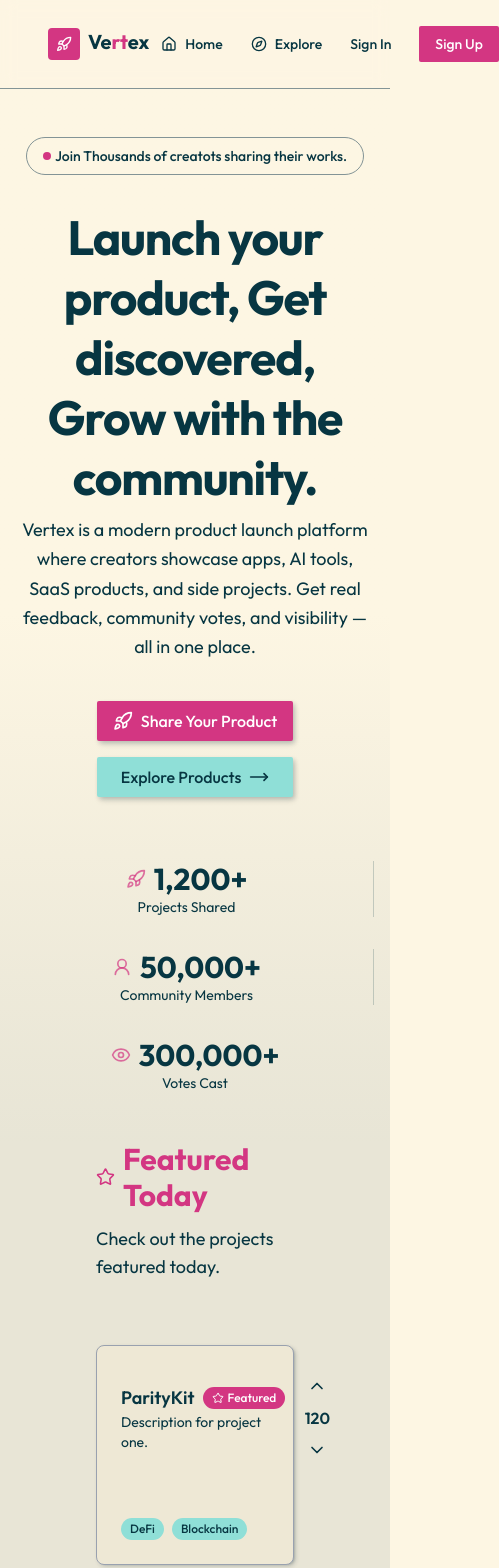
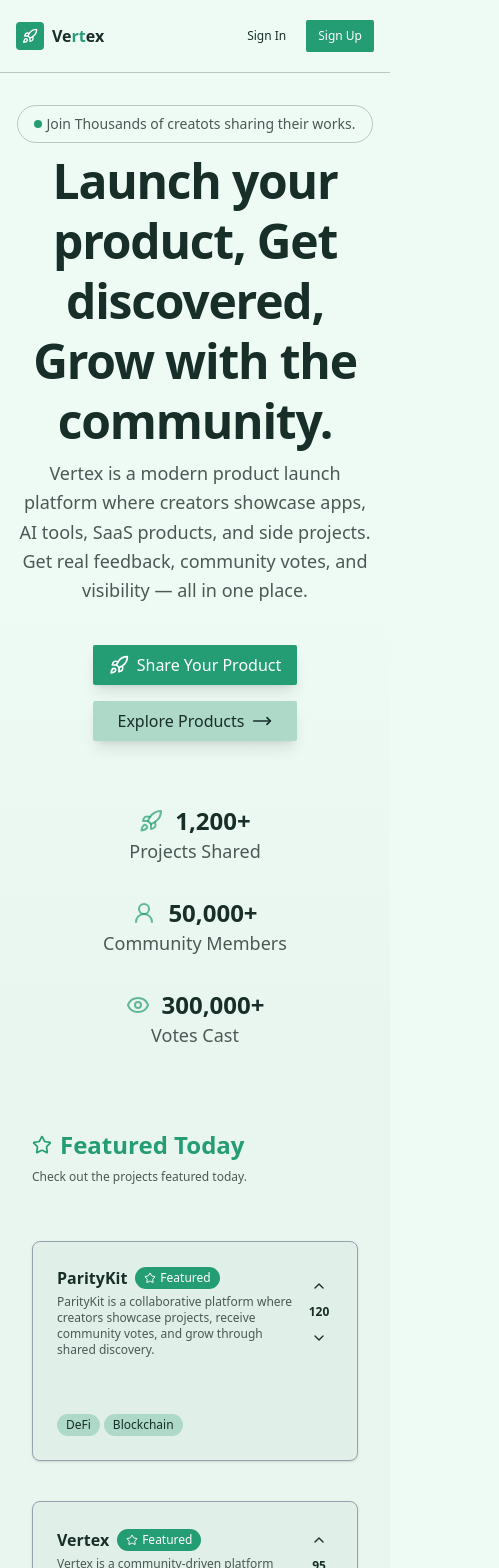
Before and after one commit to bijaya-dev07/Vertex, a Next.js app in the folder vertex/: page / in a window 390 px wide. Shown: the top 1568 px of the page, 499 px wide, since content can reach past the window. Built offline with nearby package versions, Linux system fonts and the light colour scheme.

Commit message:
feat: enhance styling and layout across components; update theme tokens and improve responsiveness

```diff
--- a/vertex/app/globals.css
+++ b/vertex/app/globals.css
@@ -3,11 +3,15 @@
 
 @custom-variant dark (&:is(.dark *));
 
+/* ===========================
+   THEME TOKENS
+=========================== */
 @theme inline {
   --color-background: var(--background);
   --color-foreground: var(--foreground);
   --font-sans: var(--font-geist-sans);
   --font-mono: var(--font-geist-mono);
+
   --color-sidebar-ring: var(--sidebar-ring);
   --color-sidebar-border: var(--sidebar-border);
   --color-sidebar-accent-foreground: var(--sidebar-accent-foreground);
@@ -16,11 +20,13 @@
   --color-sidebar-primary: var(--sidebar-primary);
   --color-sidebar-foreground: var(--sidebar-foreground);
   --color-sidebar: var(--sidebar);
+
+  --color-chart-1: var(--chart-1);
+  --color-chart-2: var(--chart-2);
+  --color-chart-3: var(--chart-3);
+  --color-chart-4: var(--chart-4);
   --color-chart-5: var(--chart-5);
-  --color-chart-4: var(--chart-4);
-  --color-chart-3: var(--chart-3);
-  --color-chart-2: var(--chart-2);
-  --color-chart-1: var(--chart-1);
+
   --color-ring: var(--ring);
   --color-input: var(--input);
   --color-border: var(--border);
@@ -37,183 +43,79 @@
   --color-popover: var(--popover);
   --color-card-foreground: var(--card-foreground);
   --color-card: var(--card);
+
   --radius-sm: calc(var(--radius) - 4px);
   --radius-md: calc(var(--radius) - 2px);
   --radius-lg: var(--radius);
   --radius-xl: calc(var(--radius) + 4px);
 }
 
+/* ===========================
+   LIGHT MODE – MINT GREEN
+=========================== */
 :root {
-  --background: oklch(0.9735 0.0261 90.0953);
-  --foreground: oklch(0.3092 0.0518 219.6516);
-  --card: oklch(0.9306 0.026 92.402);
-  --card-foreground: oklch(0.3092 0.0518 219.6516);
-  --popover: oklch(0.9306 0.026 92.402);
-  --popover-foreground: oklch(0.3092 0.0518 219.6516);
-  --primary: oklch(0.5924 0.2025 355.8943);
+  --background: oklch(0.975 0.015 165);
+  --foreground: oklch(0.28 0.03 175);
+
+  --card: oklch(0.94 0.02 165);
+  --card-foreground: oklch(0.28 0.03 175);
+
+  --popover: oklch(0.94 0.02 165);
+  --popover-foreground: oklch(0.28 0.03 175);
+
+  --primary: oklch(0.62 0.12 165);
   --primary-foreground: oklch(1 0 0);
-  --secondary: oklch(0.85 0.08 187.384);
-  --secondary-foreground: oklch(0.3092 0.0518 219.6516);
-  --muted: oklch(0.6979 0.0159 196.794);
-  --muted-foreground: oklch(0.3092 0.0518 219.6516);
-  --accent: oklch(0.85 0.12 350);
-  --accent-foreground: oklch(0.3092 0.0518 219.6516);
-  --destructive: oklch(0.5863 0.2064 27.1172);
+
+  --secondary: oklch(0.85 0.05 170);
+  --secondary-foreground: oklch(0.28 0.03 175);
+
+  --muted: oklch(0.9 0.02 165);
+  --muted-foreground: oklch(0.45 0.02 175);
+
+  --accent: oklch(0.7 0.1 165);
+  --accent-foreground: oklch(0.2 0.03 175);
+
+  --destructive: oklch(0.6 0.18 30);
   --destructive-foreground: oklch(1 0 0);
-  --border: oklch(0.6537 0.0197 205.2618);
-  --input: oklch(0.6537 0.0197 205.2618);
-  --ring: oklch(0.5924 0.2025 355.8943);
-  --chart-1: oklch(0.6149 0.1394 244.9273);
-  --chart-2: oklch(0.6437 0.1019 187.384);
-  --chart-3: oklch(0.5924 0.2025 355.8943);
-  --chart-4: oklch(0.5808 0.1732 39.5003);
-  --chart-5: oklch(0.5863 0.2064 27.1172);
-  --sidebar: oklch(0.9735 0.0261 90.0953);
-  --sidebar-foreground: oklch(0.3092 0.0518 219.6516);
-  --sidebar-primary: oklch(0.5924 0.2025 355.8943);
+
+  --border: oklch(0.82 0.02 165);
+  --input: oklch(0.82 0.02 165);
+  --ring: oklch(0.62 0.12 165);
+
+  --chart-1: oklch(0.62 0.12 165);
+  --chart-2: oklch(0.68 0.09 175);
+  --chart-3: oklch(0.55 0.08 160);
+  --chart-4: oklch(0.75 0.06 170);
+  --chart-5: oklch(0.5 0.1 155);
+
+  --sidebar: oklch(0.97 0.015 165);
+  --sidebar-foreground: oklch(0.28 0.03 175);
+  --sidebar-primary: oklch(0.62 0.12 165);
   --sidebar-primary-foreground: oklch(1 0 0);
-  --sidebar-accent: oklch(0.6437 0.1019 187.384);
-  --sidebar-accent-foreground: oklch(1 0 0);
-  --sidebar-border: oklch(0.6537 0.0197 205.2618);
-  --sidebar-ring: oklch(0.5924 0.2025 355.8943);
+  --sidebar-accent: oklch(0.85 0.05 170);
+  --sidebar-accent-foreground: oklch(0.2 0.03 175);
+  --sidebar-border: oklch(0.82 0.02 165);
+  --sidebar-ring: oklch(0.62 0.12 165);
+
   --font-sans: Outfit, sans-serif;
   --font-serif: ui-serif, Georgia, Cambria, "Times New Roman", Times, serif;
   --font-mono: Space Mono, monospace;
+
   --radius: 0.25rem;
-  --shadow-x: 2px;
-  --shadow-y: 2px;
-  --shadow-blur: 4px;
-  --shadow-spread: 0px;
-  --shadow-opacity: 0.15;
-  --shadow-color: hsl(196 83% 10%);
-  --shadow-2xs: 2px 2px 4px 0px hsl(196 83% 10% / 0.07);
-  --shadow-xs: 2px 2px 4px 0px hsl(196 83% 10% / 0.07);
-  --shadow-sm: 2px 2px 4px 0px hsl(196 83% 10% / 0.15),
-    2px 1px 2px -1px hsl(196 83% 10% / 0.15);
-  --shadow: 2px 2px 4px 0px hsl(196 83% 10% / 0.15),
-    2px 1px 2px -1px hsl(196 83% 10% / 0.15);
-  --shadow-md: 2px 2px 4px 0px hsl(196 83% 10% / 0.15),
-    2px 2px 4px -1px hsl(196 83% 10% / 0.15);
-  --shadow-lg: 2px 2px 4px 0px hsl(196 83% 10% / 0.15),
-    2px 4px 6px -1px hsl(196 83% 10% / 0.15);
-  --shadow-xl: 2px 2px 4px 0px hsl(196 83% 10% / 0.15),
-    2px 8px 10px -1px hsl(196 83% 10% / 0.15);
-  --shadow-2xl: 2px 2px 4px 0px hsl(196 83% 10% / 0.38);
-  --tracking-normal: 0em;
-  --spacing: 0.25rem;
+
+  --shadow-color: hsl(170 60% 15%);
+  --shadow-2xs: 0 1px 2px hsl(170 60% 15% / 0.05);
+  --shadow-xs: 0 2px 4px hsl(170 60% 15% / 0.06);
+  --shadow-sm: 0 4px 8px hsl(170 60% 15% / 0.08);
+  --shadow: 0 6px 12px hsl(170 60% 15% / 0.1);
+  --shadow-md: 0 10px 20px hsl(170 60% 15% / 0.12);
+  --shadow-lg: 0 15px 30px hsl(170 60% 15% / 0.14);
+  --shadow-xl: 0 25px 40px hsl(170 60% 15% / 0.18);
+  --shadow-2xl: 0 40px 60px hsl(170 60% 15% / 0.25);
 }
-
-.dark {
-  --background: oklch(0.2673 0.0486 219.8169);
-  --foreground: oklch(0.6979 0.0159 196.794);
-  --card: oklch(0.3092 0.0518 219.6516);
-  --card-foreground: oklch(0.6979 0.0159 196.794);
-  --popover: oklch(0.3092 0.0518 219.6516);
-  --popover-foreground: oklch(0.6979 0.0159 196.794);
-  --primary: oklch(0.5924 0.2025 355.8943);
-  --primary-foreground: oklch(1 0 0);
-  --secondary: oklch(0.4 0.08 187.384);
-  --secondary-foreground: oklch(0.9 0 0);
-  --muted: oklch(0.523 0.0283 219.1365);
-  --muted-foreground: oklch(0.6979 0.0159 196.794);
-  --accent: oklch(0.4 0.12 350);
-  --accent-foreground: oklch(0.9 0 0);
-  --destructive: oklch(0.5863 0.2064 27.1172);
-  --destructive-foreground: oklch(1 0 0);
-  --border: oklch(0.523 0.0283 219.1365);
-  --input: oklch(0.523 0.0283 219.1365);
-  --ring: oklch(0.5924 0.2025 355.8943);
-  --chart-1: oklch(0.6149 0.1394 244.9273);
-  --chart-2: oklch(0.6437 0.1019 187.384);
-  --chart-3: oklch(0.5924 0.2025 355.8943);
-  --chart-4: oklch(0.5808 0.1732 39.5003);
-  --chart-5: oklch(0.5863 0.2064 27.1172);
-  --sidebar: oklch(0.2673 0.0486 219.8169);
-  --sidebar-foreground: oklch(0.6979 0.0159 196.794);
-  --sidebar-primary: oklch(0.5924 0.2025 355.8943);
-  --sidebar-primary-foreground: oklch(1 0 0);
-  --sidebar-accent: oklch(0.6437 0.1019 187.384);
-  --sidebar-accent-foreground: oklch(1 0 0);
-  --sidebar-border: oklch(0.523 0.0283 219.1365);
-  --sidebar-ring: oklch(0.5924 0.2025 355.8943);
-  --font-sans: Outfit, sans-serif;
-  --font-serif: ui-serif, Georgia, Cambria, "Times New Roman", Times, serif;
-  --font-mono: Space Mono, monospace;
-  --radius: 0.25rem;
-  --shadow-x: 2px;
-  --shadow-y: 2px;
-  --shadow-blur: 4px;
-  --shadow-spread: 0px;
-  --shadow-opacity: 0.15;
-  --shadow-color: hsl(196 83% 10%);
-  --shadow-2xs: 2px 2px 4px 0px hsl(196 83% 10% / 0.07);
-  --shadow-xs: 2px 2px 4px 0px hsl(196 83% 10% / 0.07);
-  --shadow-sm: 2px 2px 4px 0px hsl(196 83% 10% / 0.15),
-    2px 1px 2px -1px hsl(196 83% 10% / 0.15);
-  --shadow: 2px 2px 4px 0px hsl(196 83% 10% / 0.15),
-    2px 1px 2px -1px hsl(196 83% 10% / 0.15);
-  --shadow-md: 2px 2px 4px 0px hsl(196 83% 10% / 0.15),
-    2px 2px 4px -1px hsl(196 83% 10% / 0.15);
-  --shadow-lg: 2px 2px 4px 0px hsl(196 83% 10% / 0.15),
-    2px 4px 6px -1px hsl(196 83% 10% / 0.15);
-  --shadow-xl: 2px 2px 4px 0px hsl(196 83% 10% / 0.15),
-    2px 8px 10px -1px hsl(196 83% 10% / 0.15);
-  --shadow-2xl: 2px 2px 4px 0px hsl(196 83% 10% / 0.38);
-}
-
-@theme inline {
-  --color-background: var(--background);
-  --color-foreground: var(--foreground);
-  --color-card: var(--card);
-  --color-card-foreground: var(--card-foreground);
-  --color-popover: var(--popover);
-  --color-popover-foreground: var(--popover-foreground);
-  --color-primary: var(--primary);
-  --color-primary-foreground: var(--primary-foreground);
-  --color-secondary: var(--secondary);
-  --color-secondary-foreground: var(--secondary-foreground);
-  --color-muted: var(--muted);
-  --color-muted-foreground: var(--muted-foreground);
-  --color-accent: var(--accent);
-  --color-accent-foreground: var(--accent-foreground);
-  --color-destructive: var(--destructive);
-  --color-destructive-foreground: var(--destructive-foreground);
-  --color-border: var(--border);
-  --color-input: var(--input);
-  --color-ring: var(--ring);
-  --color-chart-1: var(--chart-1);
-  --color-chart-2: var(--chart-2);
-  --color-chart-3: var(--chart-3);
-  --color-chart-4: var(--chart-4);
-  --color-chart-5: var(--chart-5);
-  --color-sidebar: var(--sidebar);
-  --color-sidebar-foreground: var(--sidebar-foreground);
-  --color-sidebar-primary: var(--sidebar-primary);
-  --color-sidebar-primary-foreground: var(--sidebar-primary-foreground);
-  --color-sidebar-accent: var(--sidebar-accent);
-  --color-sidebar-accent-foreground: var(--sidebar-accent-foreground);
-  --color-sidebar-border: var(--sidebar-border);
-  --color-sidebar-ring: var(--sidebar-ring);
-
-  --font-sans: var(--font-sans);
-  --font-mono: var(--font-mono);
-  --font-serif: var(--font-serif);
-
-  --radius-sm: calc(var(--radius) - 4px);
-  --radius-md: calc(var(--radius) - 2px);
-  --radius-lg: var(--radius);
-  --radius-xl: calc(var(--radius) + 4px);
-
-  --shadow-2xs: var(--shadow-2xs);
-  --shadow-xs: var(--shadow-xs);
-  --shadow-sm: var(--shadow-sm);
-  --shadow: var(--shadow);
-  --shadow-md: var(--shadow-md);
-  --shadow-lg: var(--shadow-lg);
-  --shadow-xl: var(--shadow-xl);
-  --shadow-2xl: var(--shadow-2xl);
-}
-
+/* ===========================
+   BASE STYLES
+=========================== */
 @layer base {
   * {
     @apply border-border outline-ring/50 p-0 m-0;
@@ -223,36 +125,34 @@
   }
 }
 
+/* ===========================
+   COMPONENT UTILITIES
+=========================== */
 @layer components {
   .grid-wrapper {
-    @apply grid grid-cols-1 md:grid-cols-2 lg:grid-cols-3 gap-6;
+    @apply grid grid-cols-1 md:grid-cols-2 lg:px-8 lg:grid-cols-3 gap-6;
   }
 
   .wrapper {
     @apply container mx-auto px-4 sm:px-6 lg:px-8;
   }
 
-  /* Card hover effect - used across product cards */
   .card-hover {
-    @apply hover:shadow-md hover:scale-105 transition-all duration-300 ease-in-out;
+    @apply hover:shadow-md hover:scale-101 transition-all duration-200 ease-in-out;
   }
 
-  /* Empty state styling - used when no data is available */
   .empty-state {
     @apply border rounded-lg p-12 text-center;
   }
 
-  /* Status badge card - used in stats displays */
   .status-badge-card {
     @apply border rounded-lg p-6 transition-all hover:shadow-md;
   }
 
-  /* Product meta info styling - used for displaying metadata */
   .meta-info {
     @apply flex flex-wrap items-center gap-x-4 gap-y-2 text-sm text-muted-foreground;
   }
 
-  /* Section header with count */
   .section-header-with-count {
     @apply flex items-center justify-between mb-6;
   }
--- a/vertex/components/common/empty-state.tsx
+++ b/vertex/components/common/empty-state.tsx
@@ -7,10 +7,10 @@ export default function EmptyState({
   icon: LucideIcon;
 }) {
   return (
-    <div className="empty-state flex flex-col items-center justify-center">
-      {Icon && <Icon className="size-12 text-muted-foreground/50 mb-6" />}
+    <div className="empty-state flex flex-col items-center justify-center max-w-7xl mx-auto">
+      {Icon && <Icon className="size-8 sm:size-10 lg:size-12 text-muted-foreground/50 mb-4 sm:mb-6" />}
 
-      <p className="text-xl font-medium">{message}</p>
+      <p className="text-base sm:text-lg lg:text-xl font-medium text-center">{message}</p>
     </div>
   );
 }
--- a/vertex/components/common/header.tsx
+++ b/vertex/components/common/header.tsx
@@ -4,11 +4,11 @@ import { Button } from "../ui/button";
 
 const Logo = () => {
   return (
-    <Link href="/" className="flex iterm-center gap-2 group">
-      <div className="size-8 rounded-lg bg-primary flex items-center justify-center">
-        <RocketIcon className="size-4 text-primary-foreground" />
+    <Link href="/" className="flex items-center gap-2 group">
+      <div className="size-7 sm:size-8 rounded-lg bg-primary flex items-center justify-center">
+        <RocketIcon className="size-4 sm:size-4 text-primary-foreground" />
       </div>
-      <span className="text-xl font-bold">
+      <span className="text-base sm:text-xl font-bold">
         Ve<span className="text-primary">rt</span>ex
       </span>
     </Link>
@@ -18,42 +18,42 @@ const Logo = () => {
 export default function Header() {
   const isSingedIn = false; // TODO: Replace with actual authentication logic
   return (
-    <header className="py-3 border-b sticky top-0 z-50 bg-background/95 backdrop-blur supports-backdrop-filter:bg-background/60">
-      <div className="wrapper px-12">
-        <div className="flex h-16 items-center justify-between">
+    <header className="py-2 sm:py-3 border-b sticky top-0 z-50 bg-background/95 backdrop-blur supports-backdrop-filter:bg-background/60">
+      <div className="wrapper px-4 sm:px-6 lg:px-8">
+        <div className="flex h-14 sm:h-16 items-center justify-between">
           <Logo />
-          <nav className="flex items-center gap-1">
+          <nav className="hidden sm:flex items-center gap-5">
             <Link
               href="/"
-              className="flex items-center gap-2 px-3 py-3 text-sm font-medium text-muted-foreground hover:text-foreground transition-colors hover:bg-muted/10"
+              className="flex items-center gap-2 px-2 sm:px-3 py-2 text-xs sm:text-sm font-medium text-muted-foreground hover:text-foreground transition-colors hover:bg-muted/10 rounded-md"
             >
               <HomeIcon className="size-4" />
-              Home
+              <span className="hidden sm:inline">Home</span>
             </Link>
             <Link
               href="/"
-              className="flex items-center gap-2 px-3 py-3 text-sm font-medium text-muted-foreground hover:text-foreground transition-colors hover:bg-muted/10"
+              className="flex items-center gap-2 px-2 sm:px-3 py-2 text-xs sm:text-sm font-medium text-muted-foreground hover:text-foreground transition-colors hover:bg-muted/10 rounded-md"
             >
               <CompassIcon className="size-4" />
-              Explore
+              <span className="hidden sm:inline">Explore</span>
             </Link>
           </nav>
-          <div className="flex items-center gap-3">
+          <div className="flex items-center gap-2 sm:gap-3">
             {isSingedIn ? (
               <>
                 {" "}
-                <Button asChild>
+                <Button asChild className="text-xs sm:text-sm" size="sm">
                   <Link href="/submit">Submit Product</Link>
                 </Button>
                 {/* Clerk Profile */}
-                <Button variant="ghost">
+                <Button variant="ghost" size="sm">
                   <UserIcon className="size-4" />
                 </Button>
               </>
             ) : (
               <>
-                <Button variant="ghost">Sign In</Button>
-                <Button>Sign Up</Button>
+                <Button variant="ghost" className="text-xs sm:text-sm" size="sm">Sign In</Button>
+                <Button className="text-xs sm:text-sm" size="sm">Sign Up</Button>
               </>
             )}
           </div>
--- a/vertex/components/common/section-header.tsx
+++ b/vertex/components/common/section-header.tsx
@@ -10,12 +10,12 @@ export default function SectionHeader({
   description: string;
 }) {
   return (
-    <div className="mb-8">
-      <div className="items-center flex gap-2 mb-3">
-        <Icon className="size-6 text-primary" />
-        <h2 className="text-3xl text-primary font-bold">{title}</h2>
+    <div className="mb-6 sm:mb-8">
+      <div className="items-center flex gap-2 sm:gap-3 mb-2 sm:mb-3">
+        <Icon className="size-5 sm:size-6 lg:size-7 text-primary" />
+        <h2 className="text-2xl sm:text-3xl lg:text-4xl text-primary font-bold">{title}</h2>
       </div>
-      <p className="text-muted-foreground text-lg">{description}</p>
+      <p className="text-xs sm:text-sm lg:text-base text-muted-foreground">{description}</p>
     </div>
   );
 }
--- a/vertex/components/products/product-cards.tsx
+++ b/vertex/components/products/product-cards.tsx
@@ -23,22 +23,22 @@ export default function ProductCard({ product }: { product: product }) {
   const hasVoted = false; // Replace with actual voting
   return (
     <Link href={`/products/${product.id}`}>
-      <Card className="group card-hover hover:bg-primary-foreground/10 border-solid border-gray-400 min-h-55 mb-20">
+      <Card className="group card-hover hover:bg-primary-foreground/10 border-solid border-gray-400 min-h-55 mb-4 sm:mb-6 lg:mb-8">
         <CardHeader className="flex-1">
-          <div className="flex items-center gap-4">
+          <div className="flex items-center gap-2 sm:gap-4">
             <div className="flex-1 min-w-0">
-              <div className="flex items-center gap-2">
-                <CardTitle className="text-lg group-hover:text-primary transition-colors">
+              <div className="flex items-center gap-2 flex-wrap">
+                <CardTitle className="text-base sm:text-lg group-hover:text-primary transition-colors">
                   {product.name}
                 </CardTitle>
                 {product.isFeatuered && (
                   <Badge className=" gap-1 bg-primary text-primary-foreground ">
-                    <StarIcon className="size-4" />
+                    <StarIcon className="size-3 sm:size-4" />
                     Featured
                   </Badge>
                 )}
               </div>
-              <CardDescription>{product.description}</CardDescription>
+              <CardDescription className="text-xs sm:text-sm mt-1">{product.description}</CardDescription>
             </div>
 
             {/* voting buttons */}
@@ -46,27 +46,27 @@ export default function ProductCard({ product }: { product: product }) {
               <Button
                 variant="ghost"
                 size="icon-sm"
-                className={`h-8 w-8 hover:bg-primary/20 ${hasVoted ? "text-primary" : "text-foreground"}`}
+                className={`h-7 w-7 sm:h-8 sm:w-8 hover:bg-primary/20 ${hasVoted ? "text-primary" : "text-foreground"}`}
               >
-                <ChevronUpIcon className="size-5" />
+                <ChevronUpIcon className="size-4 sm:size-5" />
               </Button>
-              <span className="font-sm font-semibold transition-colors text-foreground">
+              <span className="text-xs sm:text-sm font-semibold transition-colors text-foreground">
                 {product.votes}
               </span>
               <Button
                 variant="ghost"
                 size="icon-sm"
-                className={`h-8 w-8 hover:bg-primary/20 ${hasVoted ? "text-primary" : "text-foreground"}`}
+                className={`h-7 w-7 sm:h-8 sm:w-8 hover:bg-primary/20 ${hasVoted ? "text-primary" : "text-foreground"}`}
               >
-                <ChevronUpIcon className="size-5 rotate-180" />
+                <ChevronUpIcon className="size-4 sm:size-5 rotate-180" />
               </Button>
             </div>
           </div>
         </CardHeader>
         <CardFooter>
-          <div className="flex items-center gap-2">
+          <div className="flex items-center gap-1 sm:gap-2 flex-wrap">
             {product.tags.map((tag) => (
-              <Badge variant="secondary" key={tag}>
+              <Badge variant="secondary" key={tag} className="text-xs">
                 {tag}
               </Badge>
             ))}
--- a/vertex/components/ui/landing-page/featured-projects.tsx
+++ b/vertex/components/ui/landing-page/featured-projects.tsx
@@ -8,15 +8,17 @@ const featuredProducts = [
   {
     id: 1,
     name: "ParityKit",
-    description: "Description for project one.",
+    description:
+      "ParityKit is a collaborative platform where creators showcase projects, receive community votes, and grow through shared discovery.",
     tags: ["DeFi", "Blockchain"],
     votes: 120,
     isFeatuered: true,
   },
   {
     id: 2,
-    name: "VertexAI",
-    description: "Description for project two.",
+    name: "Vertex",
+    description:
+      "Vertex is a community-driven platform where creators showcase projects, gain votes, and grow together.",
     tags: ["AI", "Machine Learning"],
     votes: 95,
     isFeatuered: true,
@@ -24,7 +26,8 @@ const featuredProducts = [
   {
     id: 3,
     name: "ChainGuard",
-    description: "Description for project three.",
+    description:
+      "ChainGuard is a security-focused platform that protects and validates projects through transparent, community-driven verification and trust.",
     tags: ["Security", "Blockchain"],
     votes: 80,
     isFeatuered: true,
@@ -33,21 +36,25 @@ const featuredProducts = [
 export default function FeaturedProjects() {
   return (
     <div>
-      <section className="px-20 bg-muted/20">
+      <section className="pt-12 sm:pt-16 lg:pt-20 pb-12 sm:pb-16 px-4 sm:px-6 lg:px-16 bg-muted/20">
         <div className="wrapper">
-          <div className="flex items-center justify-between mb-8">
+          <div className="flex flex-col sm:flex-row items-start sm:items-center justify-between gap-4 sm:gap-6 mb-8">
             <SectionHeader
               title="Featured Today"
               icon={Star}
               description="Check out the projects featured today."
             />
-            <Button variant="outline" asChild className="hidden sm:flex">
+            <Button
+              variant="outline"
+              asChild
+              className="hidden sm:flex text-sm whitespace-nowrap"
+            >
               <Link href="/explore">
-                See All <ArrowRightIcon className="ml-2 size-4" />
+                See All <ArrowRightIcon className="ml-2 size-3 sm:size-4" />
               </Link>
             </Button>
           </div>
-          <div className="grid-wrapper">
+          <div className="grid grid-cols-1 md:grid-cols-2 lg:grid-cols-3 gap-6">
             {featuredProducts.map((product) => (
               <ProductCard key={product.id} product={product} />
             ))}
--- a/vertex/components/ui/landing-page/hero-section.tsx
+++ b/vertex/components/ui/landing-page/hero-section.tsx
@@ -7,7 +7,6 @@ import {
   RocketIcon,
   User2Icon,
   EyeIcon,
-  Sparkles,
 } from "lucide-react";
 import StatsCard from "./stat-cards";
 
@@ -16,7 +15,7 @@ export default function HeroSection() {
     return (
       <Badge
         variant="outline"
-        className="px-4 py-2 mb-8 text-sm gap-1 backdrop:blur-sm"
+        className="px-4 py-2 mb-2 text-sm gap-1 backdrop:blur-sm"
       >
         <span className="relative flex h-2 w-2">
           <span className="animate-ping absolute inline-flex h-full w-full rounded-full bg-primary opacity-75"></span>{" "}
@@ -48,7 +47,7 @@ export default function HeroSection() {
     <div>
       <section className="relative overflow-hidden bg-linear-to-b from-background via-background to-muted/20">
         <div className="wrapper">
-          <div className="flex flex-col items-center justify-center lg:py-12 py-12 text-center">
+          <div className="flex flex-col items-center justify-center lg:py-8 py-8 text-center">
             <LiveBadge />
 
             <h1 className="text-5xl sm:text-6xl lg:text-7xl font-bold tracking-tight leading-tight mb-2 max-w-6xl">
@@ -65,7 +64,7 @@ export default function HeroSection() {
               <Button asChild className="text-base px-6 shadow-lg" size="lg">
                 <Link href="/submit">
                   {" "}
-                   <Rocket className="size-5" />
+                  <Rocket className="size-5" />
                   Share Your Product
                 </Link>
               </Button>
--- a/vertex/components/ui/landing-page/recently-lunched-product.tsx
+++ b/vertex/components/ui/landing-page/recently-lunched-product.tsx
@@ -6,8 +6,8 @@ import { Calendar1Icon, RocketIcon } from "lucide-react";
 export default function RecentlyLaunchedProduct() {
   const recentlyLaunchedProducts = [];
   return (
-    <section className="px-20 py-5">
-      <div className="wrapper space-y-12 mb-8">
+    <section className="px-4 sm:px-6 lg:px-20 py-8 sm:py-12 lg:py-16">
+      <div className="wrapper space-y-8 sm:space-y-12 mb-8 sm:mb-12">
         <SectionHeader
           title="Recently Launched Products"
           icon={Calendar1Icon}
--- a/vertex/components/ui/landing-page/stat-cards.tsx
+++ b/vertex/components/ui/landing-page/stat-cards.tsx
@@ -13,13 +13,13 @@ export default function StatsCard({
 }) {
   return (
     <div
-      className={hasBorder ? "border-r border-muted-foreground/20 pr-4" : ""}
+      className={hasBorder ? "sm:border-r sm:border-muted-foreground/20 sm:pr-4" : ""}
     >
-      <div className="flex items-center justify-center gap-2">
-        <Icon className="size-5 text-primary/70" />
-        <p className="text-3xl sm:text-4xl font-bold">{value}</p>
+      <div className="flex items-center justify-center gap-3">
+        <Icon className="size-6 sm:size-8 text-primary/70" />
+        <p className="text-2xl sm:text-3xl font-bold">{value}</p>
       </div>
-      <p className="text-sm text-muted-foreground">{label}</p>
+      <p className="text-lg text-muted-foreground">{label}</p>
     </div>
   );
 }
```
